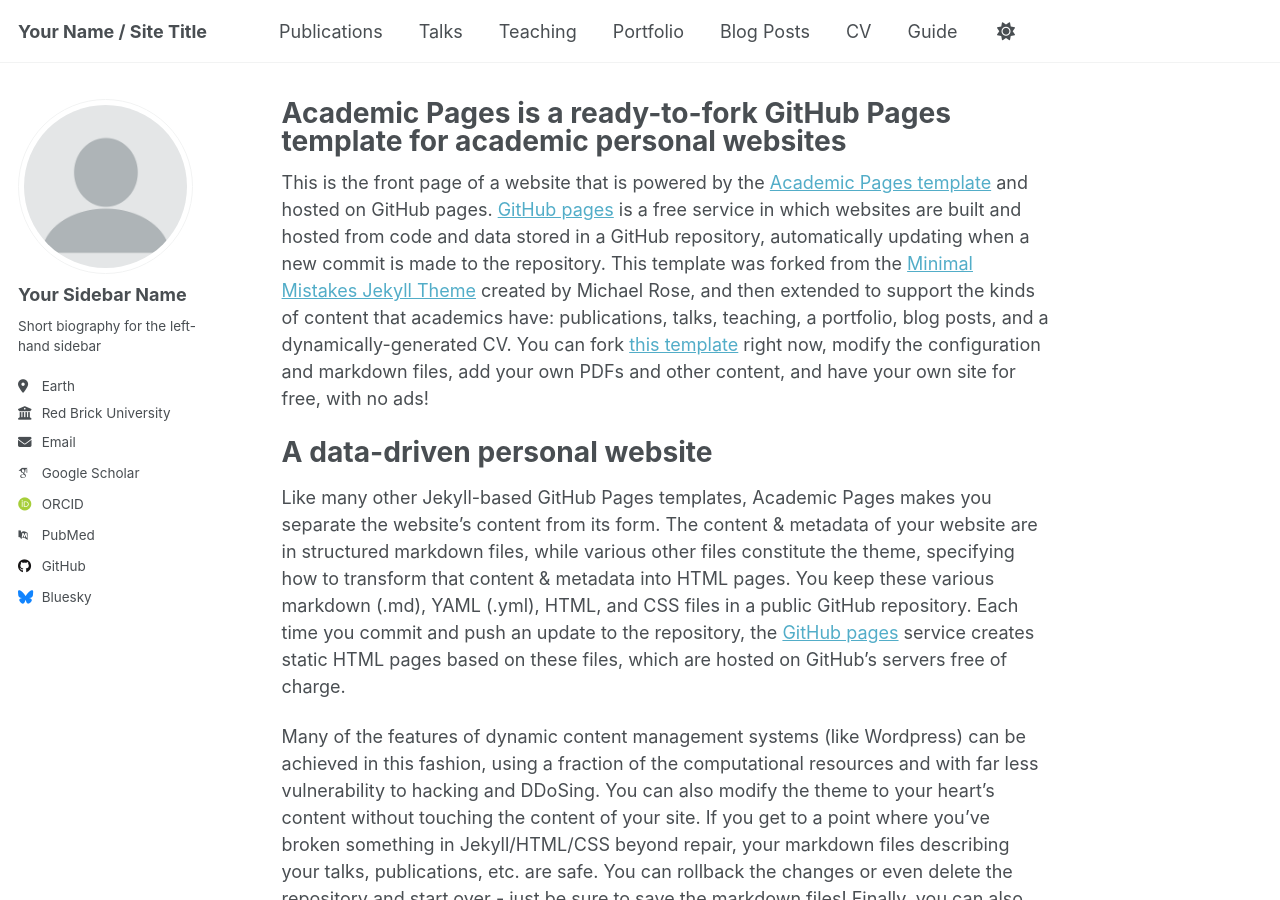
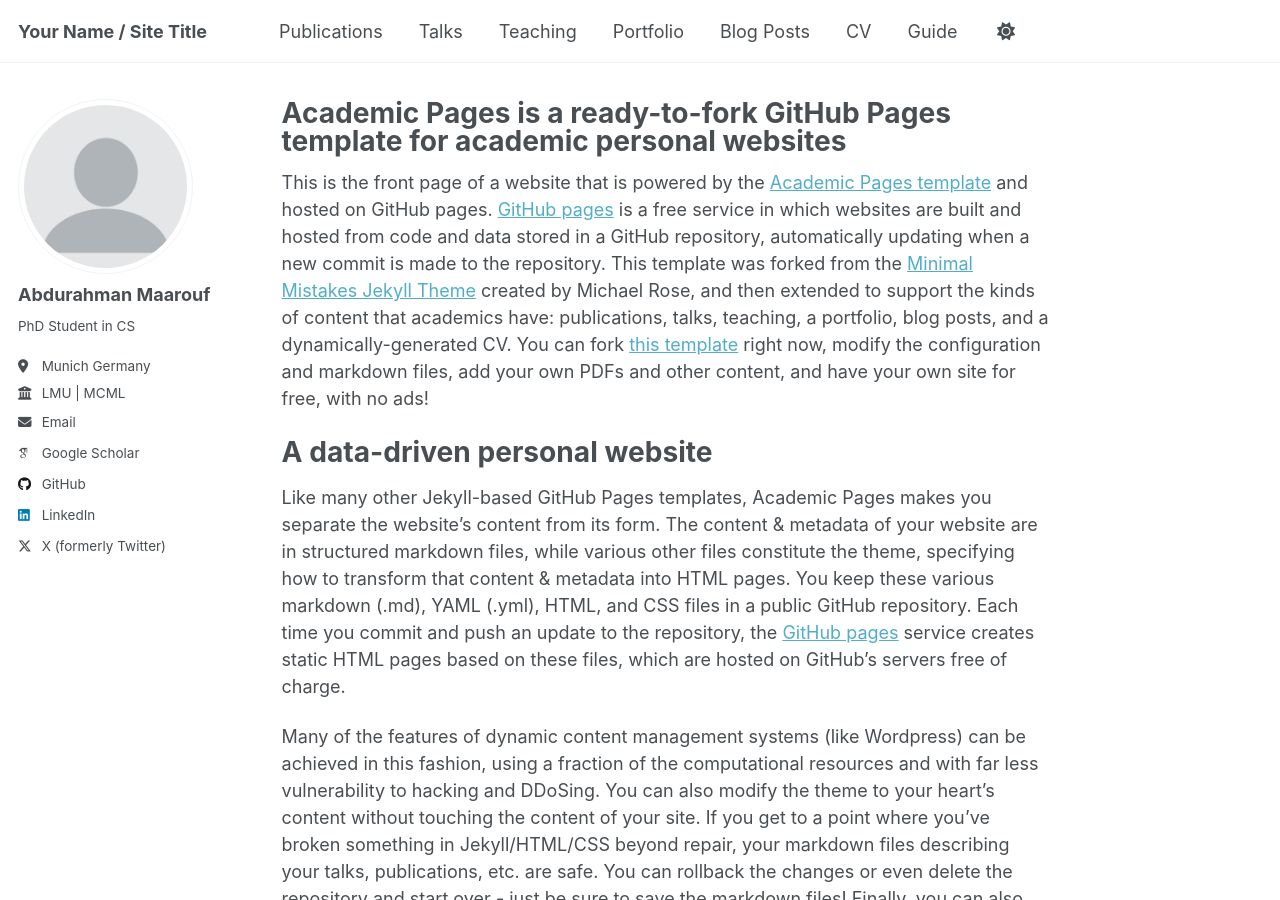
Before and after one commit to abdumaa/abdumaa-abdumaa.github.io, a Jekyll site: the page built from _pages/about.md, in a window 1280 px wide and 900 px high. Built offline with Jekyll 4.4.1, drawn with Linux system fonts in a browser that asks for light colours; some web fonts are replaced.

Commit message:
Update _config.yml

```diff
--- a/_config.yml
+++ b/_config.yml
@@ -23,22 +23,22 @@
 author:
   # Biographic information
   avatar           : "profile.png"
-  name             : "Your Sidebar Name"
-  pronouns         : # example: "she/her"
-  bio              : "Short biography for the left-hand sidebar"
-  location         : "Earth"
-  employer         : "Red Brick University"
+  name             : "Abdurahman Maarouf"
+  pronouns         : # example: ""
+  bio              : "PhD Student in CS"
+  location         : "Munich Germany"
+  employer         : "LMU | MCML"
   uri              : # URL
-  email            : "none@example.org"
+  email            : "a.maarouf@outlook.de"
 
   # Academic websites
   academia         : # URL
   arxiv            : # URL - Update with the correct link to your profile
-  googlescholar    : "https://scholar.google.com/citations?user=PS_CX0AAAAAJ"
+  googlescholar    : "https://scholar.google.com/citations?user=Md847ogAAAAJ&hl=de"
   impactstory      : # URL
-  orcid            : "http://orcid.org/yourorcidurl"
+  orcid            : # "http://orcid.org/yourorcidurl"
   semantic         : # URL
-  pubmed           : "https://www.ncbi.nlm.nih.gov/pubmed/?term=john+snow"
+  pubmed           : # "https://www.ncbi.nlm.nih.gov/pubmed/?term=john+snow"
   researchgate     : # URL
   scopus           : # URL
 
@@ -46,12 +46,12 @@
   bitbucket        : # Username - Update with your username on the site
   codepen          : # Username
   dribbble         : # Username
-  github           : "academicpages"
+  github           : "abdumaa"
   kaggle           : # Username
   stackoverflow    : # User number or user number and name (i.e., use "1" or "1/jeff-atwood")
 
   # Social media
-  bluesky          : "bsky.app" # Replace this with you Bluesky username
+  bluesky          : # "bsky.app" # Replace this with you Bluesky username
   facebook         : # Username
   flickr           : # Username
   foursquare       : # Username
@@ -60,7 +60,7 @@
   keybase          : # Username
   instagram        : # Username
   lastfm           : # Username
-  linkedin         : # Username
+  linkedin         : "abdurahman-maarouf-0954b5181"
   mastodon         : # URL
   medium           : # URL
   pinterest        : # Username
@@ -68,7 +68,7 @@
   steam            : # Username
   telegram         : # URL
   tumblr           : # Username
-  twitter          : # Username for X / Twitter
+  twitter          : "amaarouf97"
   vine             : # Username
   weibo            : # Username
   wikipedia        : # Username
```
